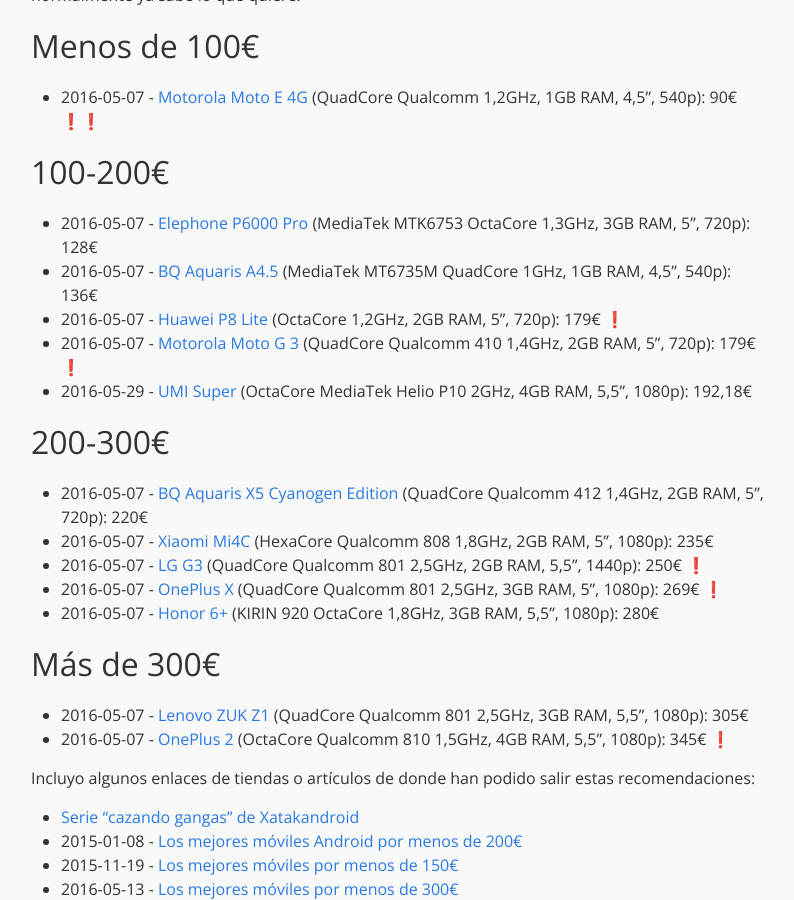
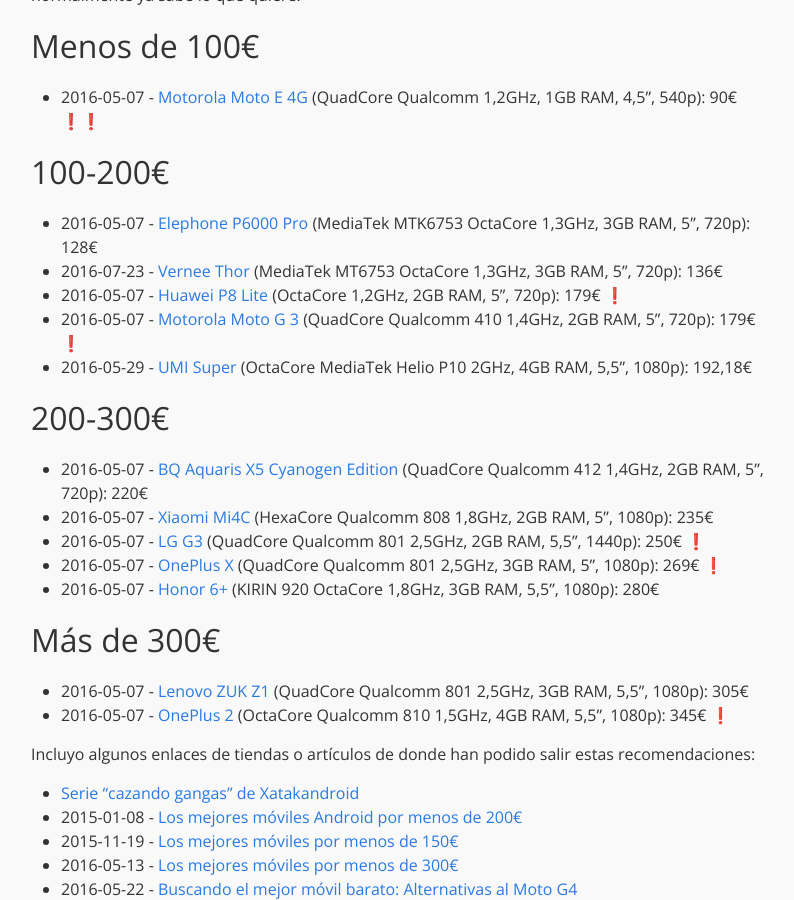
Before and after one commit to eduardofilo/eduardofilo.jekyll, a Jekyll site: the page built from _posts/2015-01-09-moviles.md, in a window 1280 px wide and 900 px high, scrolled down 672 px. Shown: the whole window, without its empty margins (239-1033 px from the left). Built offline with Jekyll 4.4.1, drawn with Linux system fonts in a browser that asks for light colours; emoji names are drawn with the system emoji font.

Commit message:
Añado Vernee Thor a lista de móviles.

```diff
--- a/_posts/2015-01-09-moviles.md
+++ b/_posts/2015-01-09-moviles.md
@@ -16,7 +16,7 @@
 ## 100-200€
 
 * 2016-05-07 - [Elephone P6000 Pro](http://www.amazon.es/dp/B00Z9MKPMW/) (MediaTek MTK6753 OctaCore 1,3GHz, 3GB RAM, 5”, 720p): 128€
-* 2016-05-07 - [BQ Aquaris A4.5](http://www.amazon.es/dp/B015KDORSM) (MediaTek MT6735M QuadCore 1GHz, 1GB RAM, 4,5”, 540p): 136€
+* 2016-07-23 - [Vernee Thor](https://www.amazon.es/dp/B01FX8WSQW) (MediaTek MT6753 OctaCore 1,3GHz, 3GB RAM, 5”, 720p): 136€
 * 2016-05-07 - [Huawei P8 Lite](http://www.amazon.es/dp/B00W1KSK86) (OctaCore 1,2GHz, 2GB RAM, 5”, 720p): 179€ :exclamation:
 * 2016-05-07 - [Motorola Moto G 3](http://www.amazon.es/dp/B013P2K9NC/) (QuadCore Qualcomm 410 1,4GHz, 2GB RAM, 5”, 720p): 179€ :exclamation:
 * 2016-05-29 - [UMI Super](http://www.banggood.com/UMI-Super-5_5-inch-Fingerprint-4GB-RAM-32GB-ROM-Helio-P10-MT6755-Octa-core-4G-Smartphone-p-1054938.html) (OctaCore MediaTek Helio P10 2GHz, 4GB RAM, 5,5”, 1080p): 192,18€
```
